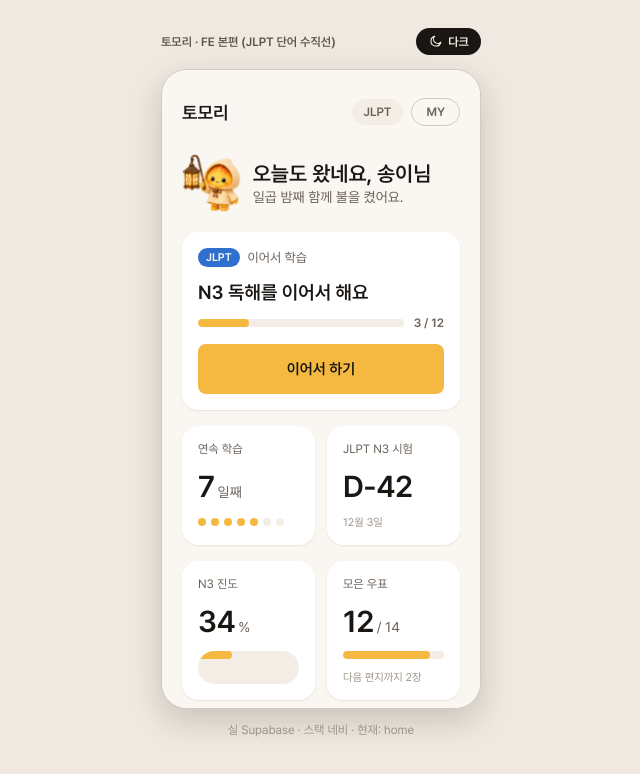
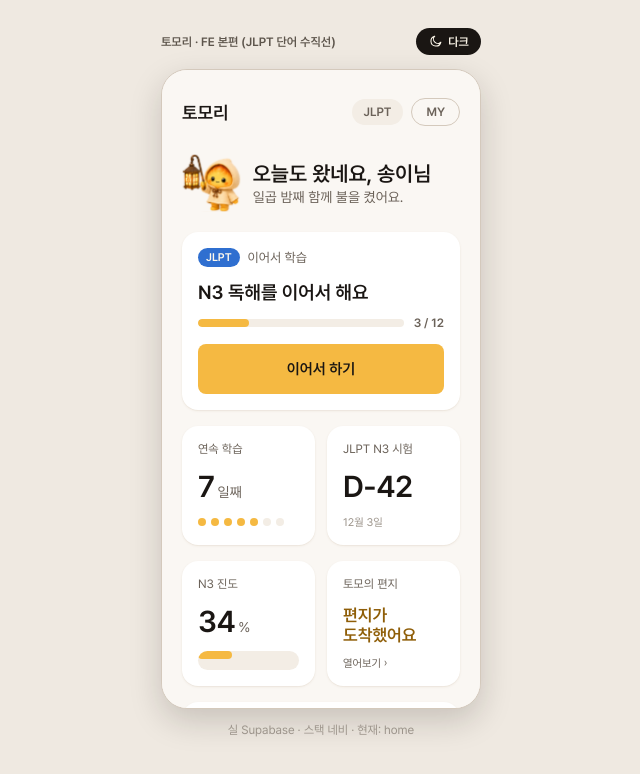
Before and after one commit to JangSonglee/japanese-study-app, a React (Vite) app in the folder 개발/프론트엔드_무스부/tomori-app/: page / in a window 1280 px wide. Shown: the top 774 px of the page, without its empty margins (319-959 px from the left). Built offline with nearby package versions, Linux system fonts and the light colour scheme; the HTML template or start-up script is replaced by a standard one.

Commit message:
feat(letter): 홈 우표 위젯 편지 도착 상태 — 탭 시 최신 편지 열기

```diff
--- a/개발/프론트엔드_무스부/tomori-app/src/screens/HomeScreen.jsx
+++ b/개발/프론트엔드_무스부/tomori-app/src/screens/HomeScreen.jsx
@@ -25,6 +25,9 @@ const HOME_DEMO = {
   progress: { level: 'N3', pct: 34 },
   // 우표 컬렉션(PRD 12.2 v2.8): 첫 편지=우표 3장, 이후 14장마다 1통. 여기선 2통째 진행 중(다음 편지까지 14장 중 12장).
   stamp: { have: 12, need: 14 },
+  // 편지 도착 데모(우표 목표 도달 순간). 실 트리거는 인증·적립 후. newestLetterId = data/letters.js 최신.
+  letterWaiting: true,
+  newestLetterId: 'l2',
   advice: '어제는 동사 활용에서 좀 헤맸어요. 오늘 그 부분 다시 볼까요?',
 };
 
@@ -103,12 +106,27 @@ export default function HomeScreen({ nav }) {
           <View style={S.bigRow}><Text style={[S.big, { color: t.textHigh }]}>{D.progress.pct}</Text><Text style={[S.bigUnit, { color: t.textMid }]}>%</Text></View>
           <ProgressBar t={t} pct={D.progress.pct / 100} color={t.brand} />
         </View>
-        <View style={[card, S.col]}>
-          <Text style={[S.cardLbl, { color: t.textMid }, KEEP]}>모은 우표</Text>
-          <View style={S.bigRow}><Text style={[S.big, { color: t.textHigh }]}>{D.stamp.have}</Text><Text style={[S.bigUnit, { color: t.textMid }]}>/ {D.stamp.need}</Text></View>
-          <ProgressBar t={t} pct={D.stamp.have / D.stamp.need} color={t.brand} />
-          <Text style={[S.cardSub, { color: t.textLow }, KEEP]}>다음 편지까지 {D.stamp.need - D.stamp.have}장</Text>
-        </View>
+        <Pressable
+          onPress={() => (D.letterWaiting ? nav.push('letter', { id: D.newestLetterId }) : nav.push('letterBox'))}
+          style={[card, S.col]}
+          accessibilityRole="button"
+          accessibilityLabel={D.letterWaiting ? '도착한 편지 열기' : '편지함'}
+        >
+          {D.letterWaiting ? (
+            <>
+              <Text style={[S.cardLbl, { color: t.textMid }, KEEP]}>토모의 편지</Text>
+              <Text style={[S.letterArrived, { color: t.brandText }, KEEP]}>편지가 도착했어요</Text>
+              <Text style={[S.cardSub, { color: t.textMid }, KEEP]}>열어보기 ›</Text>
+            </>
+          ) : (
+            <>
+              <Text style={[S.cardLbl, { color: t.textMid }, KEEP]}>모은 우표</Text>
+              <View style={S.bigRow}><Text style={[S.big, { color: t.textHigh }]}>{D.stamp.have}</Text><Text style={[S.bigUnit, { color: t.textMid }]}>/ {D.stamp.need}</Text></View>
+              <ProgressBar t={t} pct={D.stamp.have / D.stamp.need} color={t.brand} />
+              <Text style={[S.cardSub, { color: t.textLow }, KEEP]}>다음 편지까지 {D.stamp.need - D.stamp.have}장</Text>
+            </>
+          )}
+        </Pressable>
       </View>
 
       {/* 오늘의 조언 · TODO: 오답 패턴 기반 실 생성 */}
@@ -151,6 +169,7 @@ function makeStyles(t) {
     card: { borderRadius: radius.lg, padding: 16, gap: 12 },
     cardLbl: { fontFamily: fonts.ko, fontSize: 12, fontWeight: '500' },
     cardSub: { fontFamily: fonts.ko, fontSize: 11 },
+    letterArrived: { fontFamily: fonts.ko, fontSize: 17, fontWeight: '700', marginTop: 2 },
     bigRow: { flexDirection: 'row', alignItems: 'flex-end', gap: 3 },
     big: { fontFamily: fonts.ko, fontSize: 30, fontWeight: '700', letterSpacing: -0.5 },
     bigUnit: { fontFamily: fonts.ko, fontSize: 14, marginBottom: 4 },
```
